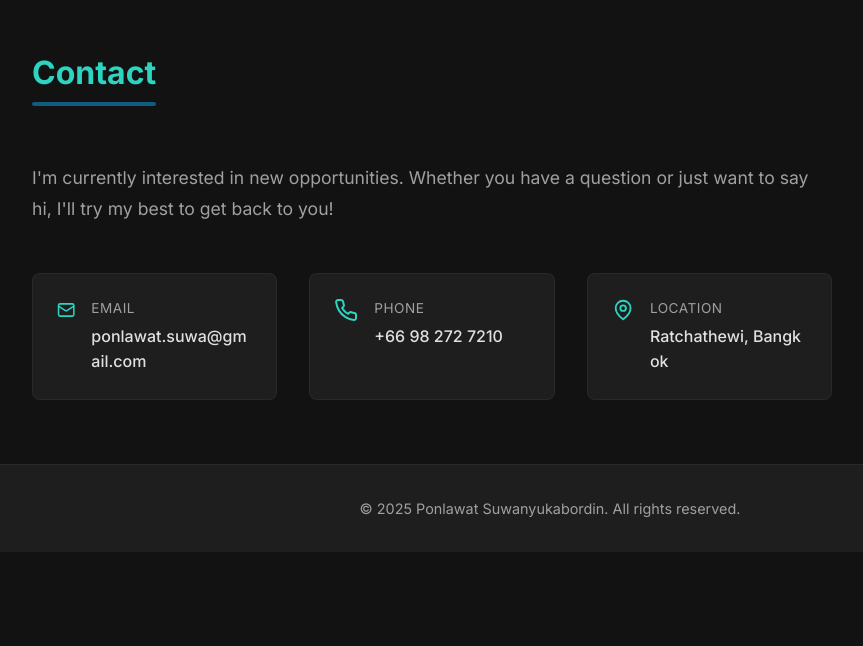
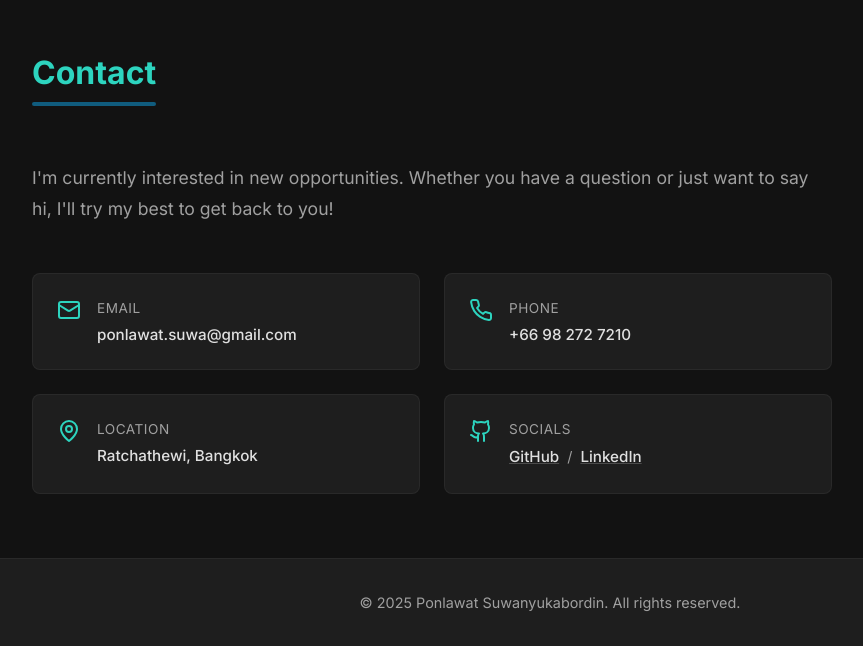
Before and after one commit to ponlawat30109/GameDevPortfolio, a React (Vite) app: page / in a window 1280 px wide. Shown: the part 3073-3719 px from the top of the page, without its empty margins (90-953 px from the left). Before the commit the page ends 3625 px from the top, so only its background shows below. Built offline with nearby package versions, Linux system fonts and the light colour scheme.

Commit message:
Updates: Contact section, Social links, Cleanup repo

```diff
--- a/src/components/Contact.jsx
+++ b/src/components/Contact.jsx
@@ -1,6 +1,6 @@
 import React from 'react';
 import styles from './Contact.module.css';
-import { Mail, Phone, MapPin } from 'lucide-react';
+import { Mail, Phone, MapPin, Github, Linkedin } from 'lucide-react';
 
 const Contact = () => {
   return (
@@ -36,6 +36,25 @@ const Contact = () => {
                 <span className={styles.value}>Ratchathewi, Bangkok</span>
               </div>
             </div>
+
+            <div className={styles.infoItem}>
+              <div className={styles.multiIconWrapper}>
+                <Github className={styles.icon} />
+                {/* <Linkedin className={styles.icon} /> */}
+              </div>
+              <div className={styles.details}>
+                <span className={styles.label}>Socials</span>
+                <div className={styles.socialLinks}>
+                  <a href="https://github.com/ponlawat30109" target="_blank" rel="noopener noreferrer" className={styles.socialLink}>
+                    GitHub
+                  </a>
+                  <span className={styles.separator}>/</span>
+                  <a href="https://www.linkedin.com/in/ponlawat-suwanyukabordin" target="_blank" rel="noopener noreferrer" className={styles.socialLink}>
+                    LinkedIn
+                  </a>
+                </div>
+              </div>
+            </div>
           </div>
         </div>
       </div>
--- a/src/components/Contact.module.css
+++ b/src/components/Contact.module.css
@@ -17,8 +17,8 @@
 
 .infoGrid {
   display: grid;
-  grid-template-columns: repeat(auto-fit, minmax(240px, 1fr));
-  gap: 2rem;
+  grid-template-columns: repeat(auto-fit, minmax(300px, 1fr)); /* Increased from 240px to give more room */
+  gap: 1.5rem;
 }
 
 .infoItem {
@@ -35,6 +35,19 @@
   color: var(--accent-primary);
   width: 24px;
   height: 24px;
+  flex-shrink: 0; /* Prevent icon from shrinking */
+}
+
+/* ... existing code ... */
+
+.value {
+  color: var(--text-primary);
+  font-weight: 500;
+  font-size: 0.95rem;
+  word-break: break-all;       /* Restore break-all but with more width it should be fine, or try break-word */
+  word-break: break-word;      /* Better for email */
+  overflow-wrap: break-word;
+  line-height: 1.4;
 }
 
 .details {
@@ -53,7 +66,35 @@
 .value {
   color: var(--text-primary);
   font-weight: 500;
-  word-break: break-all; /* Prevents email overflow */
+  font-size: 0.95rem;
+  word-break: break-word;
+  overflow-wrap: break-word;
+}
+
+.socialLinks {
+  display: flex;
+  align-items: center;
+  gap: 0.5rem;
+  flex-wrap: wrap;
+}
+
+.socialLink {
+  color: var(--text-primary);
+  font-weight: 500;
+  font-size: 0.95rem;
+  text-decoration: underline;
+  text-decoration-color: rgba(255, 255, 255, 0.2);
+  transition: all 0.2s ease;
+}
+
+.socialLink:hover {
+  color: var(--accent-primary);
+  text-decoration-color: var(--accent-primary);
+}
+
+.separator {
+  color: var(--text-secondary);
+  font-size: 0.9rem;
 }
 
 a.value:hover {
--- a/vite.config.js
+++ b/vite.config.js
@@ -4,5 +4,5 @@ import react from '@vitejs/plugin-react'
 // https://vitejs.dev/config/
 export default defineConfig({
   plugins: [react()],
-  base: '/GameDevPortfolio/',
+  base: process.env.NODE_ENV === 'production' ? '/GameDevPortfolio/' : '/',
 })
```
Also changed, not shown: 4 other files (tests, documents, lock files or other folders).
